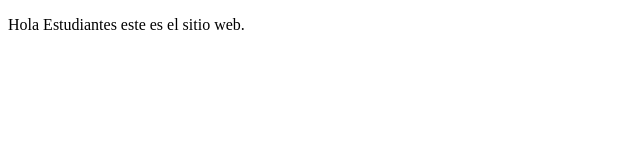
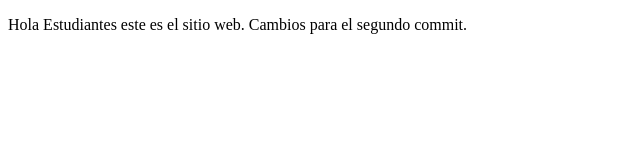
Before and after one commit to Kevina16/proyectoDemoCursoPrework, a plain HTML site: page index.html in a window 1280 px wide. Shown: the whole page, without its empty margins (0-640 px from the left). Drawn offline with Linux system fonts and the light colour scheme.

Commit message:
Segundo Commit

```diff
--- a/index.html
+++ b/index.html
@@ -8,7 +8,7 @@
 </head>
 <body>
     <p>
-        Hola Estudiantes este es el sitio web.
+        Hola Estudiantes este es el sitio web. Cambios para el segundo commit.
     </p>
 </body>
 </html>
```
